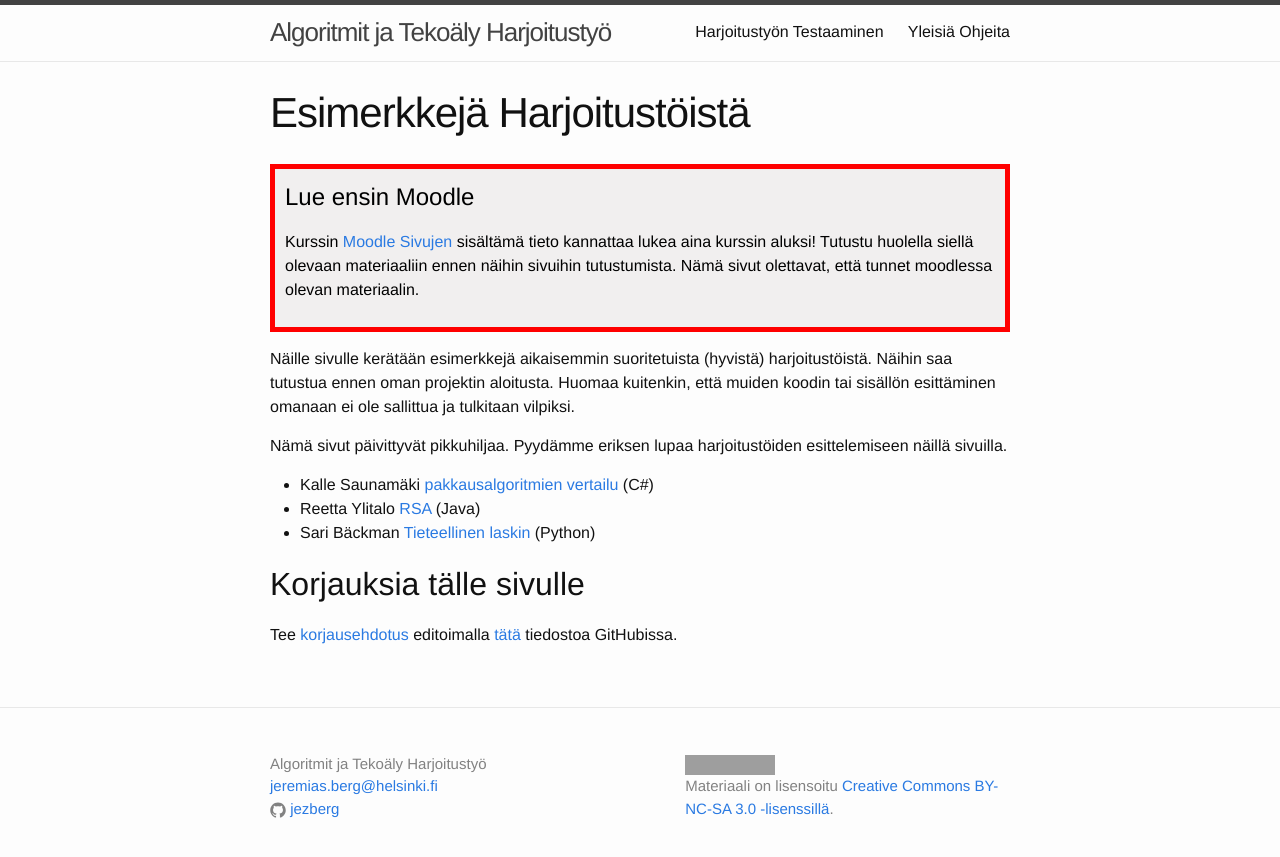
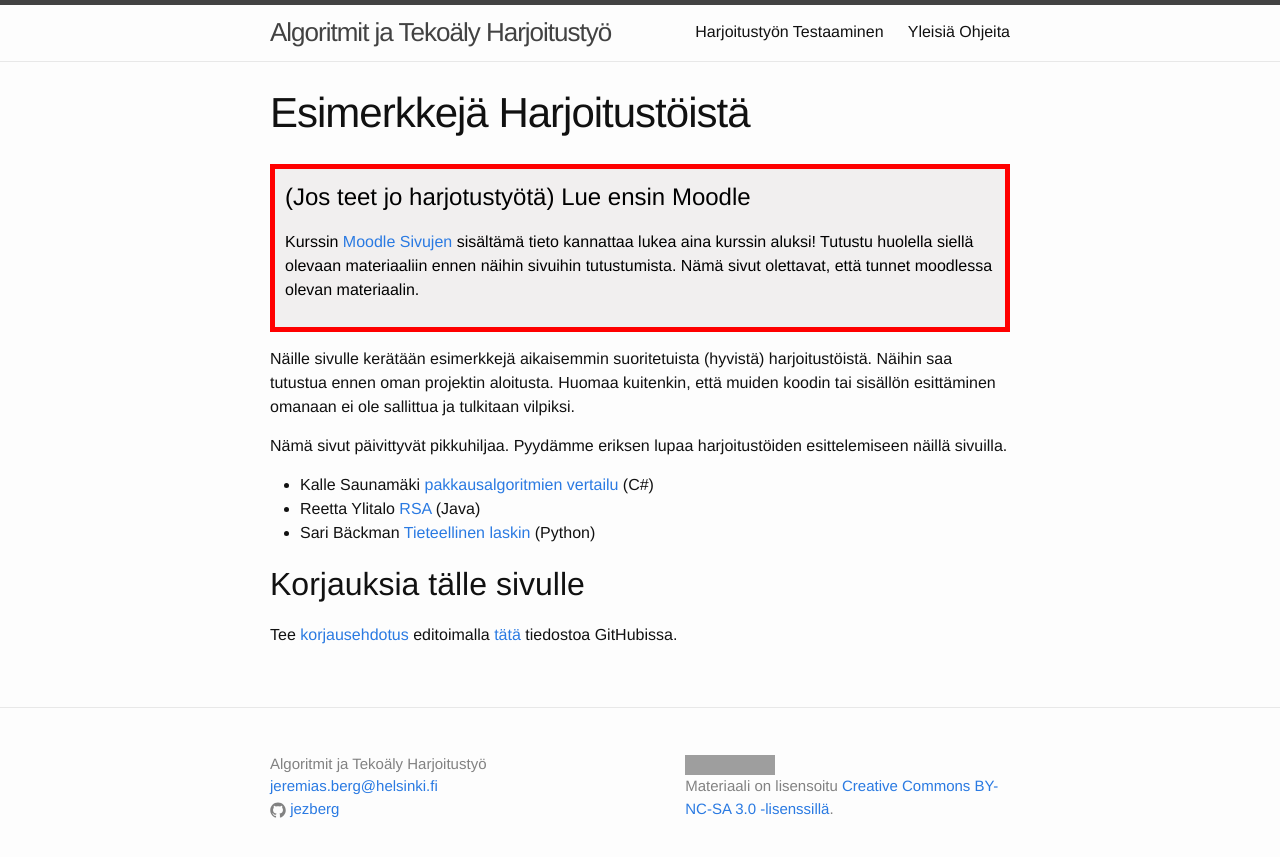
Before and after one commit to algolabra-hy/algolabra-hy.github.io, a Jekyll site: the page built from esimerkkeja.md, in a window 1280 px wide. Shown: the top 857 px of the page. Built offline with Jekyll 4.4.1, drawn with Linux system fonts in a browser that asks for light colours; grey boxes are pictures that could not be loaded.

Commit message:
link back to moodle

```diff
--- a/_layouts/page.html
+++ b/_layouts/page.html
@@ -13,7 +13,7 @@ layout: default
 
   <div style="color:black; border-style: solid; border-width: thick; border-color: red; padding: 10px; margin-bottom: 15px; padding: 10px; background-color: #F1EFEF;">
 
-    <h2>Lue ensin Moodle</h2>
+    <h2>(Jos teet jo harjotustyötä) Lue ensin Moodle</h2>
 
     <p>
       Kurssin <a href="{{site.moodle}}">Moodle Sivujen</a> sisältämä tieto kannattaa lukea aina kurssin aluksi!
```
